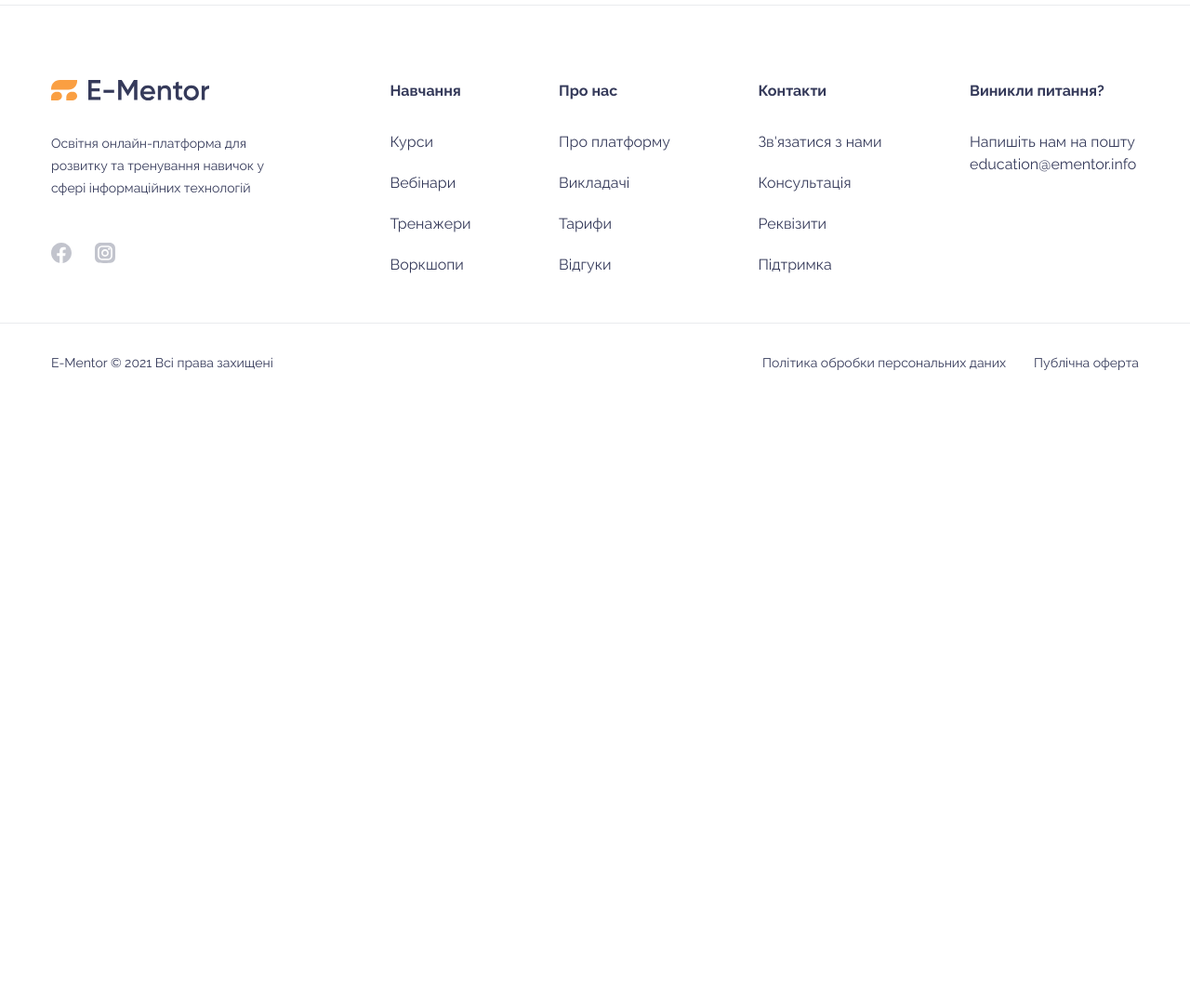
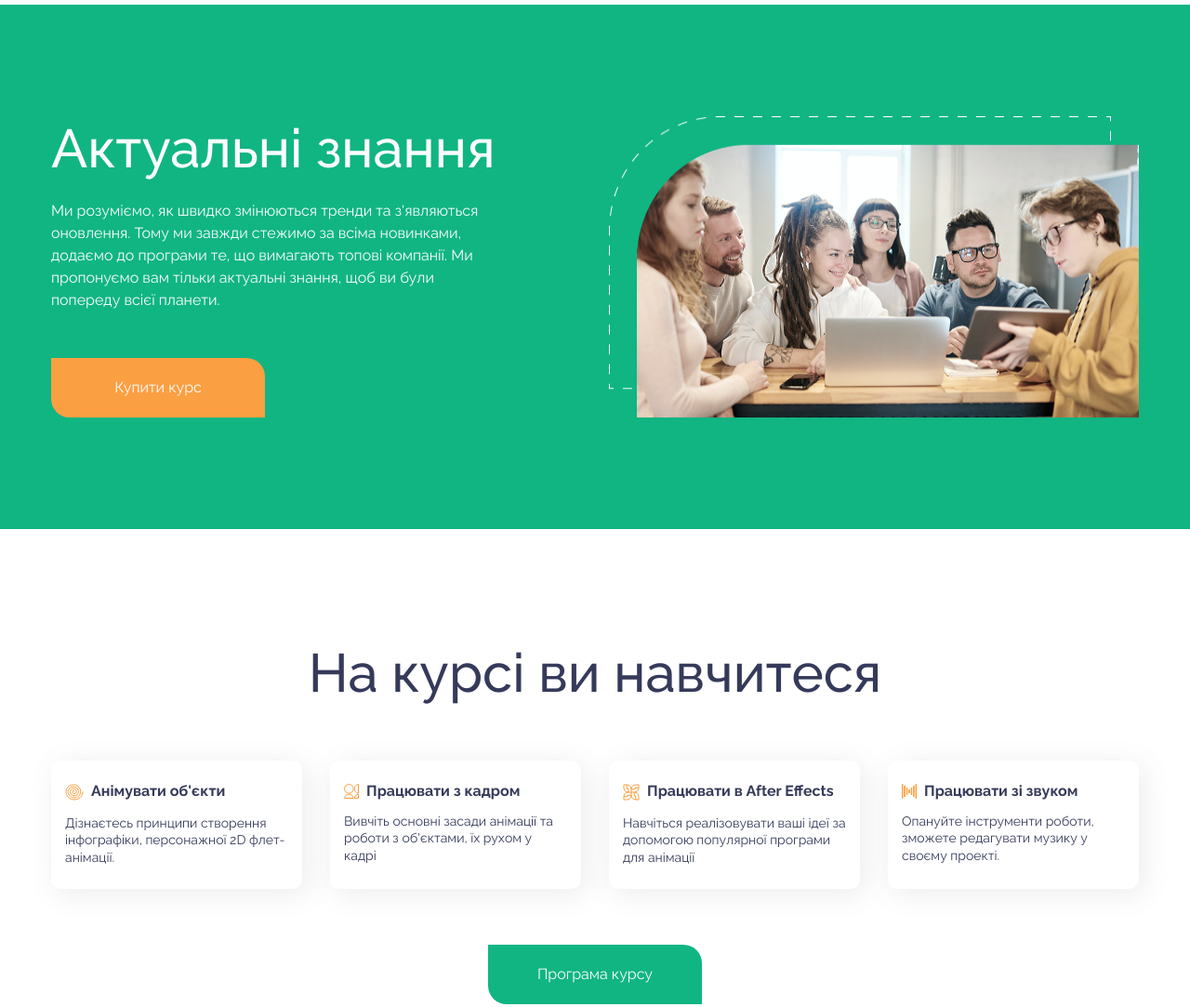
Before and after one commit to MsTetyana/ementor, a plain HTML site: page course.html in a window 1280 px wide. Shown: the part 1500-2583 px from the top of the page at 93% size. Before the commit the page ends 1932 px from the top, so only its background shows below. Drawn offline with Linux system fonts and the light colour scheme.

Commit message:
sections knowledge, course-learning, discount done

```diff
--- a/course.html
+++ b/course.html
@@ -116,6 +116,91 @@
         </div>
       </div>
     </section>
+    <section class="knowledge block__margin-bottom">
+      <div class="container">
+        <div class="knowledge__inner">
+          <div class="knowledge__content">
+            <h2 class="title">Актуальні знання</h2>
+            <p class="knowledge__text">
+              Ми розуміємо, як швидко змінюються тренди та з'являються оновлення. Тому ми завжди стежимо за всіма новинками, додаємо до програми те, що вимагають топові компанії. Ми пропонуємо вам тільки актуальні знання, щоб ви були попереду всієї планети.
+            </p>
+            <a href="#" class="button-link">Купити курс</a>
+          </div>
+          <img src="./images/knowledge-img.png" alt="photo with people near computer" class="knowledge__img">
+        </div>
+      </div>
+    </section>
+    <section class="course-learning block__margin-bottom">
+      <div class="container">
+        <div class="course-learning__inner">
+          <h2 class="title course-learning__title">
+            На курсі ви навчитеся
+          </h2>
+          <ul class="course-learning__list">
+            <li class="course-learning__item">
+              <div class="course-learning__item-box">
+                <img src="./images/course-learning/icon-1.svg" alt="" class="course-learning__item-icon">
+                <h4 class="course-learning__item-title">
+                  Анімувати об'єкти
+                </h4>
+              </div>
+              <p class="course-learning__item-text">
+                Дізнаєтесь принципи створення інфографіки, персонажної 2D флет-анімації.
+              </p>
+            </li>
+            <li class="course-learning__item">
+              <div class="course-learning__item-box">
+                <img src="./images/course-learning/icon-2.svg" alt="" class="course-learning__item-icon">
+                <h4 class="course-learning__item-title">
+                  Працювати з кадром
+                </h4>
+              </div>
+              <p class="course-learning__item-text">
+                Вивчіть основні засади анімації та роботи з об'єктами, їх рухом у кадрі
+              </p>
+            </li>
+            <li class="course-learning__item">
+              <div class="course-learning__item-box">
+                <img src="./images/course-learning/icon-3.svg" alt="" class="course-learning__item-icon">
+                <h4 class="course-learning__item-title">
+                  Працювати в After Effects
+                </h4>
+              </div>
+              <p class="course-learning__item-text">
+                Навчіться реалізовувати ваші ідеї за допомогою популярної програми для анімації
+              </p>
+            </li>
+            <li class="course-learning__item">
+              <div class="course-learning__item-box">
+                <img src="./images/course-learning/icon-4.svg" alt="" class="course-learning__item-icon">
+                <h4 class="course-learning__item-title">
+                  Працювати зі звуком
+                </h4>
+              </div>
+              <p class="course-learning__item-text">
+                Опануйте інструменти роботи, зможете редагувати музику у своєму проекті.
+              </p>
+            </li>
+          </ul>
+        </div>
+        <a href="#" class="button-link  button-link-green course-learning-btn">
+          Програма курсу
+        </a>
+      </div>
+    </section>
+    <section class="discount">
+      <div class="container">
+        <div class="discount__inner">
+          <h2 class="title discount__title">
+            Знижка 40% до 30 червня
+          </h2>
+          <p class="discount__text">
+            Встигніть придбати курс за вигідною ціною! Ви можете забронювати місце на курсі зі знижкою, а решту сплатити в розстрочку на 12 або 24 місяці.
+          </p>
+          <a href="#" class="button-link">Купити курс</a>
+        </div>
+      </div>
+    </section>
 
   </main>
   <footer class="footer">
--- a/css/style.css
+++ b/css/style.css
@@ -427,6 +427,94 @@ body{
   font-size: 14px;
   line-height: 120%;
 }
-/* design style start */
+/* design style end */
+
+
+/* knowledge style start */
+.knowledge{
+  background-color: var(--primary-color);
+  padding: 120px 0;
+  color: #FDFDFD;
+}
+
+.knowledge__inner{
+  display: flex;
+  gap: 60px;
+  justify-content: space-between;
+}
+
+.knowledge__text{
+  max-width: 478px;
+  line-height: 150%;
+  margin-bottom: 50px;
+}
+/* knowledge style end */
+
+
+/* course-learning style start */
+.course-learning__title{
+  text-align: center;
+  margin-bottom: 60px;
+}
+
+.course-learning__list{
+  display: flex;
+  gap: 30px;
+  justify-content: space-between;
+  margin-bottom: 60px;
+}
+
+.course-learning__item{
+  max-width: 270px;
+  box-shadow: 5px 5px 30px rgba(101, 101, 101, .12);
+  padding: 25px 15px;
+  border-radius: 10px;
+}
+
+.course-learning__item-box{
+  display: flex;
+  gap: 8px;
+  margin-bottom: 15px;
+}
+
+.course-learning__item-title{
+  line-height: 1;
+}
+
+.course-learning__item-text{
+  font-size: 14px;
+  line-height: 130%;
+}
+
+.course-learning-btn{
+  margin: 0 auto;
+  display: block;
+}
+/* course-learning style end */
+
+
+/* discount style start */
+.discount{
+  background-image: url(../images/discount-bg.jpg);
+  background-repeat: no-repeat;
+  background-size: cover;
+  padding: 120px 0;
+}
+
+.discount__inner{
+  max-width: 444px;
+  margin-left: auto;
+}
+
+.discount__title{
+  max-width: 400px;
+}
+
+.discount__text{
+ margin-bottom: 50px;
+}
+/* discount style end */
+
+
 
 /* END COURSES PAGE STYLE */
```
Also changed, not shown: images/course-learning/icon-1.svg (added), images/course-learning/icon-2.svg (added), images/course-learning/icon-3.svg (added), images/course-learning/icon-4.svg (added), images/discount-bg.jpg (added), images/knowledge-img.png (added).
